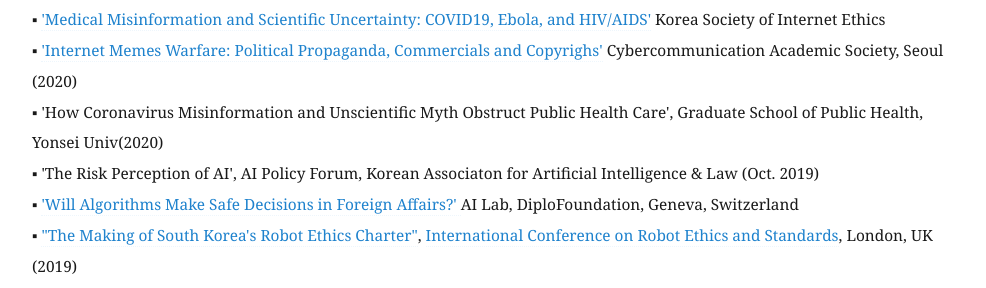
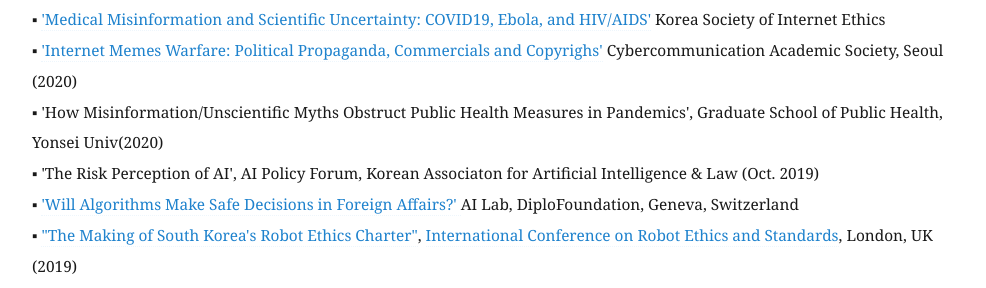
Before and after one commit to eunchangchoi/eunchangchoi.github.io, a Jekyll site: the page built from index.md, in a window 1280 px wide and 900 px high, scrolled down 2607 px. Shown: the part 158-446 px from the top of the window, without its empty margins (68-1054 px from the left). Built offline with Jekyll 4.4.1, drawn with Linux system fonts in a browser that asks for light colours.

Commit message:
Update index.md

```diff
--- a/index.md
+++ b/index.md
@@ -50,7 +50,7 @@
 ▪  'Business Ethics for Ethical AI: The Function of AI Ethics Board' The Korea Academy of Business Ethics Conference (Aug.2020) <br>
 ▪  <a href="https://youtu.be/UE72pdH8kBU">'Medical Misinformation and Scientific Uncertainty: COVID19, Ebola, and HIV/AIDS'</a> Korea Society of Internet Ethics<br>
 ▪  <a href="https://www.slideshare.net/EunChangChoi/internet-meme-warfare-political-propaganda-commercial-ads-copyright-lawsuits"> 'Internet Memes Warfare: Political Propaganda, Commercials and Copyrighs'</a> Cybercommunication Academic Society, Seoul (2020)<br>
-▪  'How Coronavirus Misinformation and Unscientific Myth Obstruct Public Health Care', Graduate School of Public Health, Yonsei Univ(2020)<br>
+▪  'How Misinformation/Unscientific Myths Obstruct Public Health Measures in Pandemics', Graduate School of Public Health, Yonsei Univ(2020)<br>
 ▪  'The Risk Perception of AI', AI Policy Forum, Korean Associaton for Artificial Intelligence & Law (Oct. 2019) <br>
 ▪  <a href="https://www.diplomacy.edu/blog/will-algorithms-make-safe-decisions-foreign-affairs">'Will Algorithms Make Safe Decisions in Foreign Affairs?' </a> AI Lab, DiploFoundation, Geneva, Switzerland <br>
 ▪   <a href="https://clawar.org/wp-content/uploads/2019/11/ICRES2019_p64_paper_4.pdf">"The Making of South Korea's Robot Ethics Charter"</a>, <a href="https://www.icres2019.org/"> International Conference on Robot Ethics and Standards</a>, London, UK (2019)<br>
```
